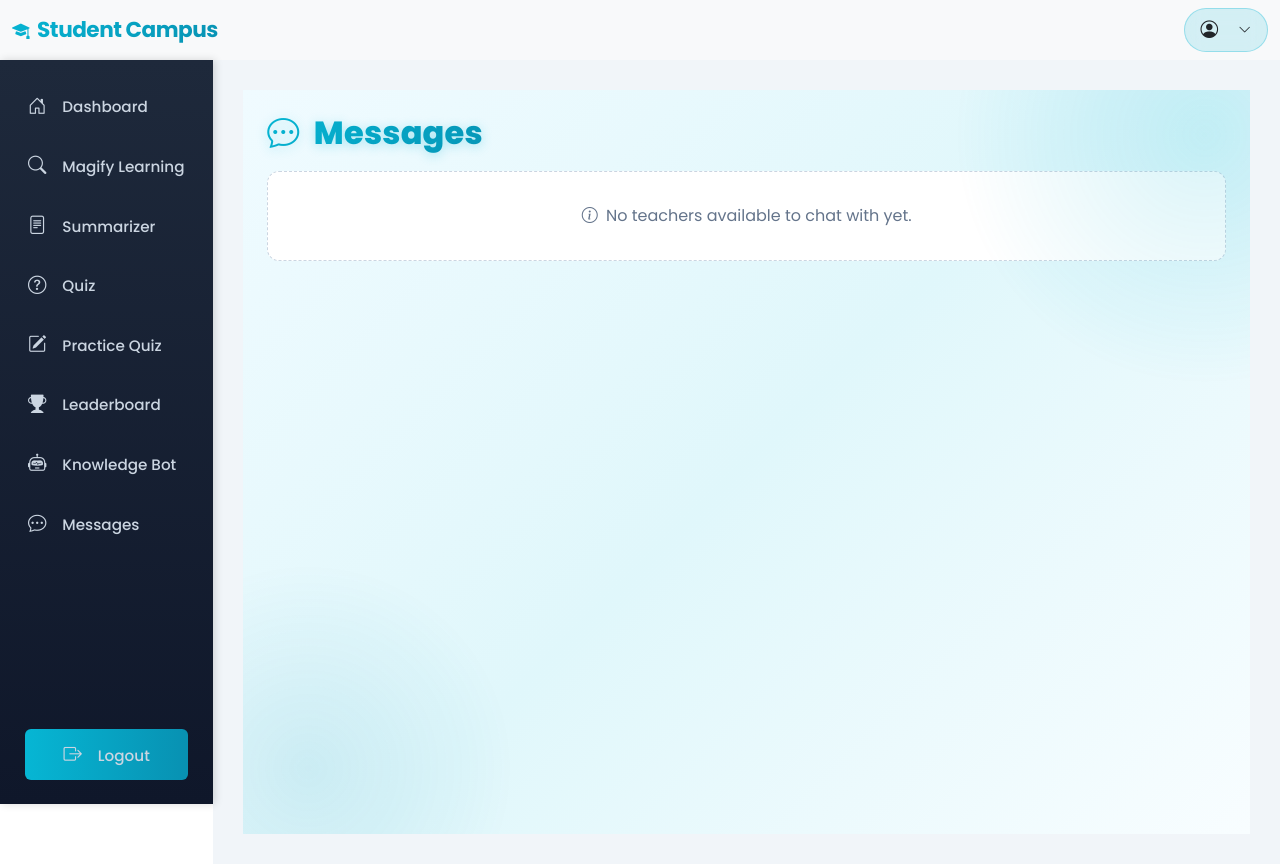
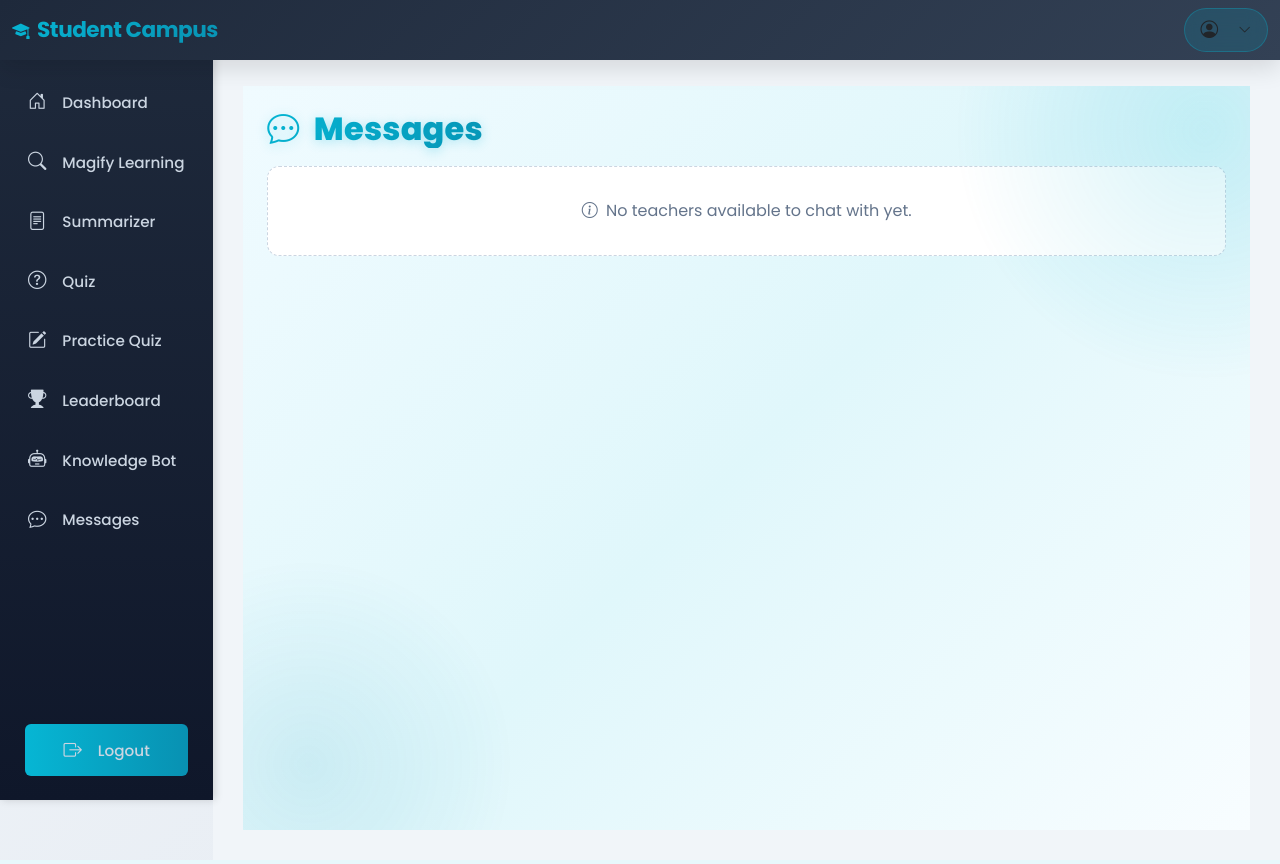
Before and after one commit to Roshan0909/LangChain-PDF-Processor, a Django app: template campus/templates/students/chat.html in a window 1280 px wide. After the commit the page ends 830 px from the top, so only its background shows below. Run offline with Django 5.2, Linux system fonts and the light colour scheme; the template is opened without the code that fills it, so the values that code supplies are empty.

Commit message:
updated header

```diff
--- a/campus/templates/students/base_student.html
+++ b/campus/templates/students/base_student.html
@@ -30,6 +30,8 @@
         [class*="btn"] {
             text-decoration: none !important;
         }
+
+        body {
             background: linear-gradient(135deg, #F1F5F9 0%, #E2E8F0 100%);
             min-height: 100vh;
             padding-top: 56px;
@@ -106,7 +108,7 @@
             border-radius: 0.75rem;
             box-shadow: 0 12px 40px rgba(6, 182, 212, 0.3);
             min-width: 200px;
-            z-index: 1051;
+            z-index: 10000;
             display: none;
             overflow: hidden;
         }
@@ -484,7 +486,7 @@
     <!-- Sidebar Overlay for Mobile -->
     <div class="sidebar-overlay" id="sidebarOverlay" onclick="toggleSidebar()"></div>
 
-    <nav class="navbar navbar-expand-lg navbar-light bg-light">
+    <nav class="navbar navbar-expand-lg navbar-dark">
         <div class="container-fluid">
             <button class="hamburger-btn" onclick="toggleSidebar()" type="button">
                 <i class="bi bi-list"></i>
```
Also changed, not shown: campus/db.sqlite3.
